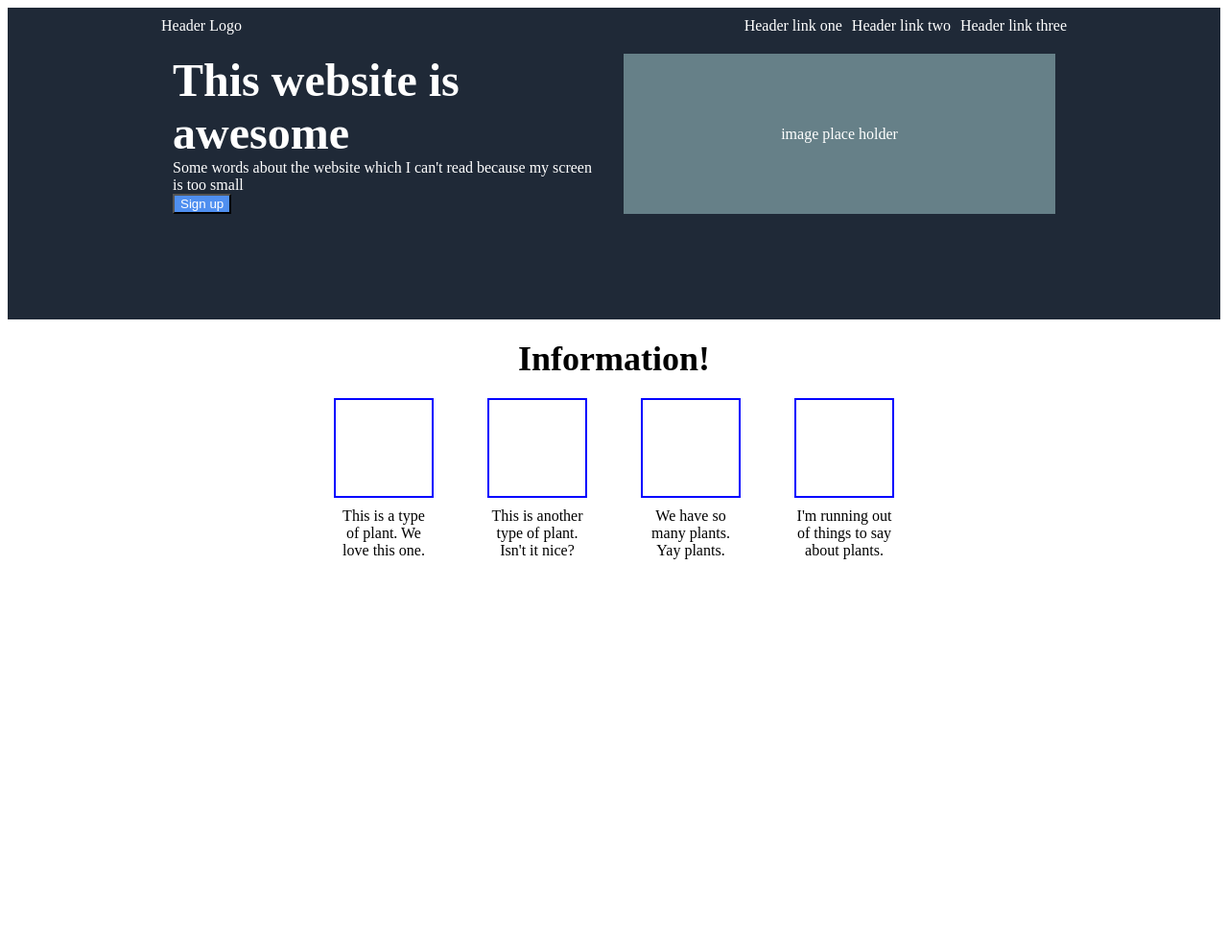
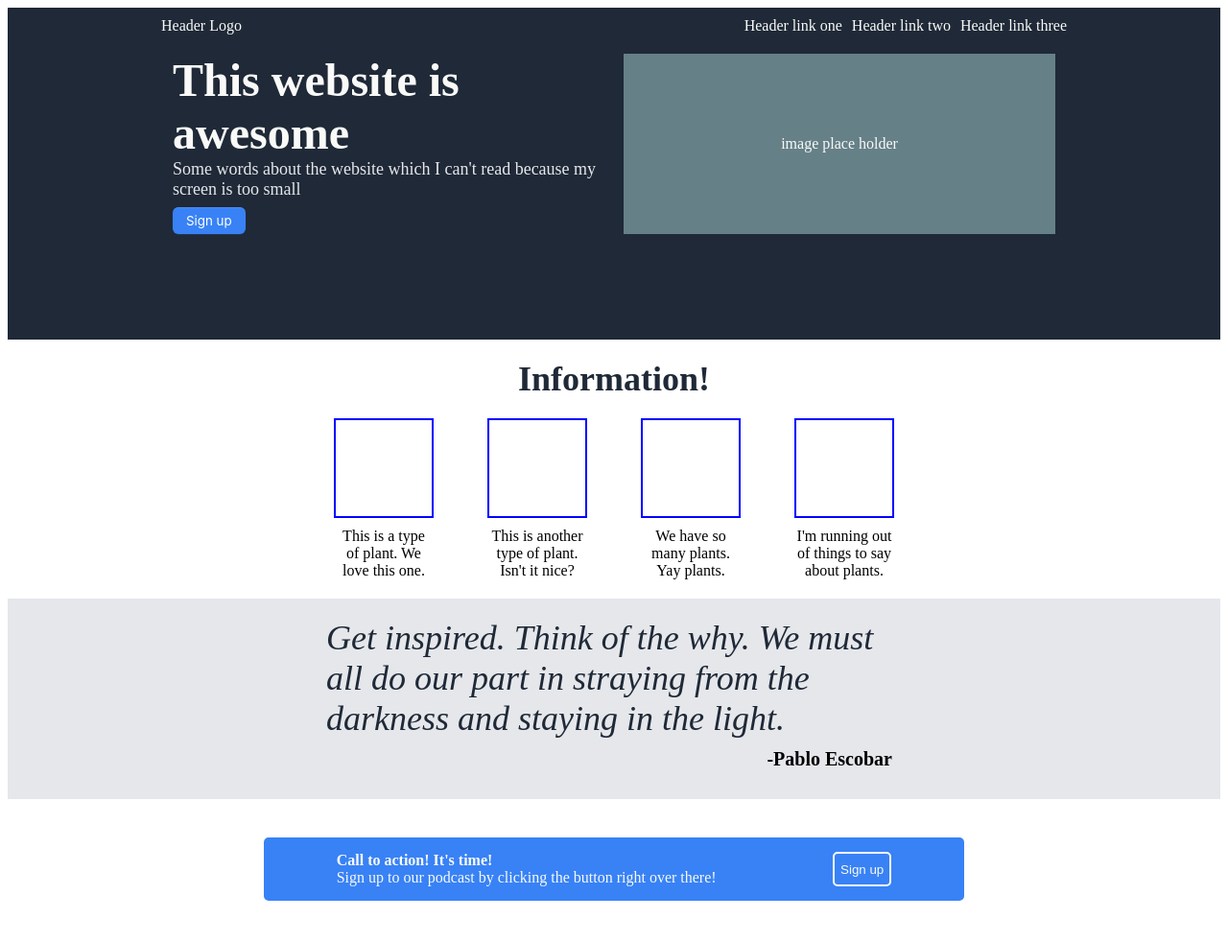
Before and after one commit to eloc777/landing-page, a plain HTML site: page index.html in a window 1280 px wide. Shown: the whole page at 96% size. Before the commit the page ends 800 px from the top, so only its background shows below. Drawn offline with Linux system fonts and the light colour scheme.

Commit message:
addition of section 3 and 4 both html and css

```diff
--- a/index.html
+++ b/index.html
@@ -19,7 +19,7 @@
             <div class="intro">
                 <div class="text1">
                     <div class="title1">This website is awesome</div>
-                    <div>Some words about the website which I can't read because my screen is too small</div>
+                    <div class="second">Some words about the website which I can't read because my screen is too small</div>
                     <button id="button">Sign up</button>
                 </div>
                 <div class="holder">image place holder</div>
@@ -45,7 +45,22 @@
                     <div class="square"></div>
                     <div class="text2">I'm running out of things to say about plants.</div>
                     </div>
-      </div>
+        </div>
+        <div class="section-three">
+            <div class="text3">
+                <div class="quote">Get inspired. Think of the why. We must all do our part in straying from the darkness and staying in the light.</div>
+                <div class="pablo">-Pablo Escobar</div>
+            </div>
+        </div>
+        <div class="section-four">
+            <div class="text4">
+                <div class="text5">
+                    <div class="call">Call to action! It's time!</div>
+                    <div class="sign">Sign up to our podcast by clicking the button right over there!</div>
+                </div>
+                <button id="up">Sign up</button>
+            </div>
+        </div>
     </div>
         </div>
     </body>
--- a/style.css
+++ b/style.css
@@ -1,6 +1,10 @@
+body {
+
+}
+
 .section-one {
     background-color: #1f2937;
-    color: white;
+    color: #F9FAF8;
     padding-left: 150px;
     padding-right: 150px;
     padding-bottom: 100px;
@@ -19,11 +23,34 @@ ul {
 #button {
     background-color: rgb(79, 143, 240);
     color: white;
+    display: flex;
+    flex-direction: column;
+    align-items: center;
+    padding: 6px 14px;
+    font-family: -apple-system, BlinkMacSystemFont, 'Roboto', sans-serif;
+    border-radius: 6px;
+    border: none;
+
+    color: #fff;
+    background: #3882F6;
+     background-origin: border-box;
+    box-shadow: 0px 0.5px 1.5px rgba(54, 122, 246, 0.25), inset 0px 0.8px 0px -0.25px rgba(255, 255, 255, 0.2);
+    user-select: none;
+    -webkit-user-select: none;
+    touch-action: manipulation;
 }
+
+
 
 .title1 {
     font-size: 48px;
     font-weight: bold;
+}
+
+.second {
+    font-size: 18px;
+    color: #E5E7EB;
+    padding-bottom: 8px;
 }
 
 .holder {
@@ -78,6 +105,7 @@ ul {
     font-size: 36px;
     font-weight: bolder;
     margin: 20px;
+    color: #1f2937;
 
 }
 
@@ -88,3 +116,62 @@ ul {
     width: 100px;
     gap: 10px;
 }
+
+.text2 {
+    margin-bottom: 20px;
+}
+
+.section-three {
+    padding: 20px;
+    background-color: #E5E7EB;
+    display: flex;
+    justify-content: center;
+}
+
+.text3 {
+    width: 600px;
+    display: flex;
+    flex-direction: column;
+    align-items: center;
+
+}
+.quote {
+    font-size: 36px;
+    color: #1f2937;
+    width: 600px;
+    font-style: italic;
+}
+
+.pablo {
+    font-size: 20px;
+    font-weight: bold;
+    align-self: flex-end;
+    margin: 10px;
+}
+
+.section-four {
+    display: flex;
+    justify-content: center;
+    align-items: center;
+}
+.text4 {
+    margin: 40px;
+    background-color: #3882F6;
+    border-radius: 5px;
+    padding: 15px;
+    display: flex;
+    justify-content: space-around;
+    width: 700px;
+    color: #F9FAF8;
+}
+
+.call {
+    font-weight: bold;
+}
+
+#up {
+    background-color: #3882F6;
+    border: 2px solid #F9FAF8;
+    color: #F9FAF8;
+    border-radius: 5px;
+}
```
